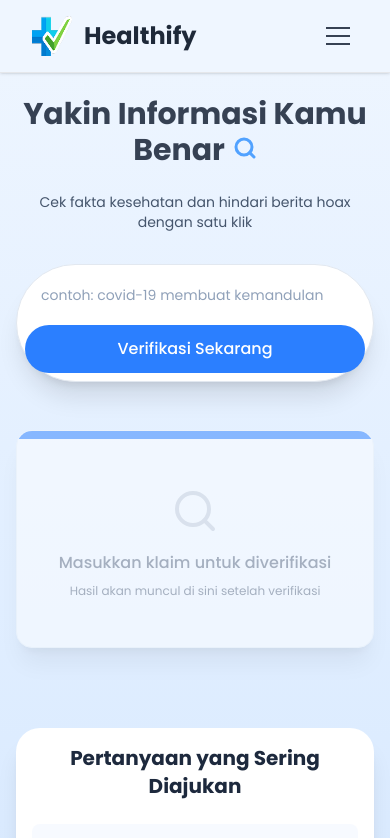
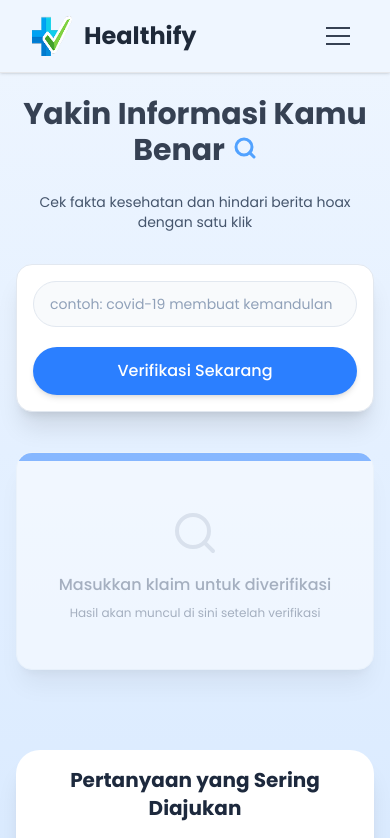
Before and after one commit to Noelsip/Healtify-App, a React (Vite) app in the folder frontend/: page / in a window 390 px wide. Shown: the top 838 px of the page. Built offline with nearby package versions, Linux system fonts and the light colour scheme; no server answers.

Commit message:
update ui mobile

```diff
--- a/frontend/src/components/Hero.jsx
+++ b/frontend/src/components/Hero.jsx
@@ -227,19 +227,22 @@ const Hero = () => {
             </p>
 
             {/* Search Box */}
-            <form onSubmit={handleSearch} className="w-full max-w-2xl bg-white p-2 rounded-full shadow-xl flex flex-col sm:flex-row items-center gap-2 sm:gap-0 mb-12 border border-slate-200">
+            <form
+                onSubmit={handleSearch}
+                className="w-full max-w-2xl bg-white px-4 py-4 md:p-2 rounded-2xl md:rounded-full shadow-xl flex flex-col md:flex-row items-stretch md:items-center gap-4 md:gap-0 mb-10 md:mb-12 border border-slate-200"
+            >
                 <input
                     type="text"
                     value={searchQuery}
                     onChange={(e) => setSearchQuery(e.target.value)}
                     placeholder={t('hero.searchPlaceholder')}
-                    className="flex-1 w-full sm:w-auto px-4 sm:px-6 py-3 outline-none text-sm sm:text-base text-slate-700 placeholder:text-slate-400 bg-transparent"
+                    className="w-full md:flex-1 md:w-auto px-4 md:px-6 py-3 md:py-2 outline-none text-sm md:text-base text-slate-700 placeholder:text-slate-400 bg-slate-50 md:bg-transparent rounded-full md:rounded-full border border-slate-200 md:border-none focus:ring-2 focus:ring-blue-400 focus:border-blue-400 transition"
                     disabled={isLoading}
                 />
                 <button
                     type="submit"
                     disabled={isLoading}
-                    className="w-full sm:w-auto bg-blue-500 hover:bg-blue-600 text-white px-6 md:px-8 py-3 rounded-full font-medium transition whitespace-nowrap disabled:opacity-50 disabled:cursor-not-allowed flex items-center justify-center gap-2"
+                    className="w-full md:w-auto bg-blue-500 hover:bg-blue-600 text-white px-6 md:px-8 py-3 md:py-2 rounded-full font-medium transition whitespace-nowrap disabled:opacity-50 disabled:cursor-not-allowed flex items-center justify-center gap-2 shadow-md md:shadow-none mt-1 md:mt-0"
                 >
                     {isLoading ? (
                         <>
```
